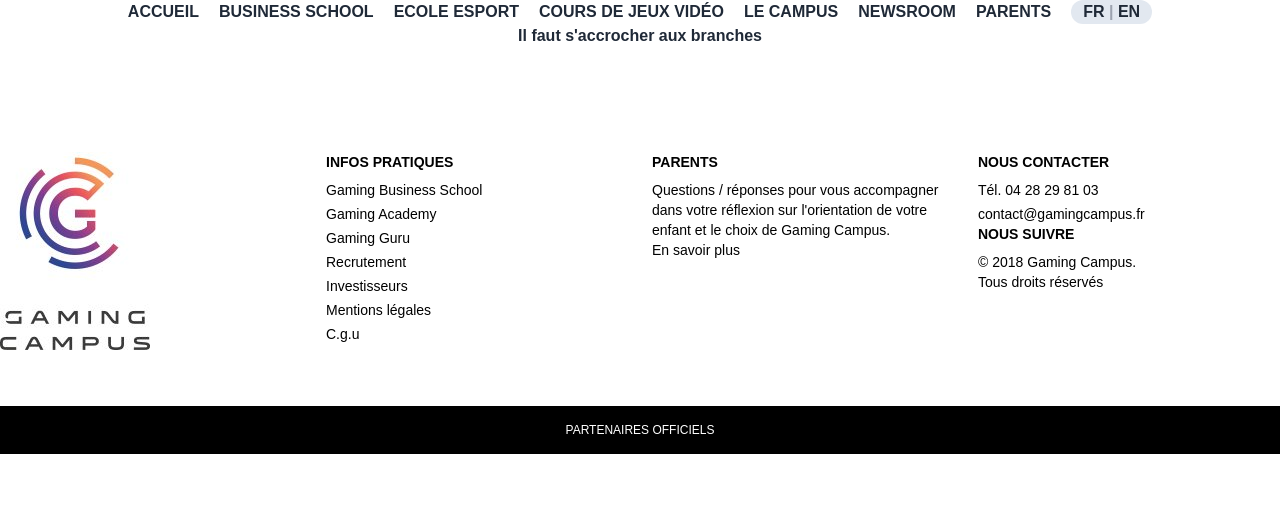
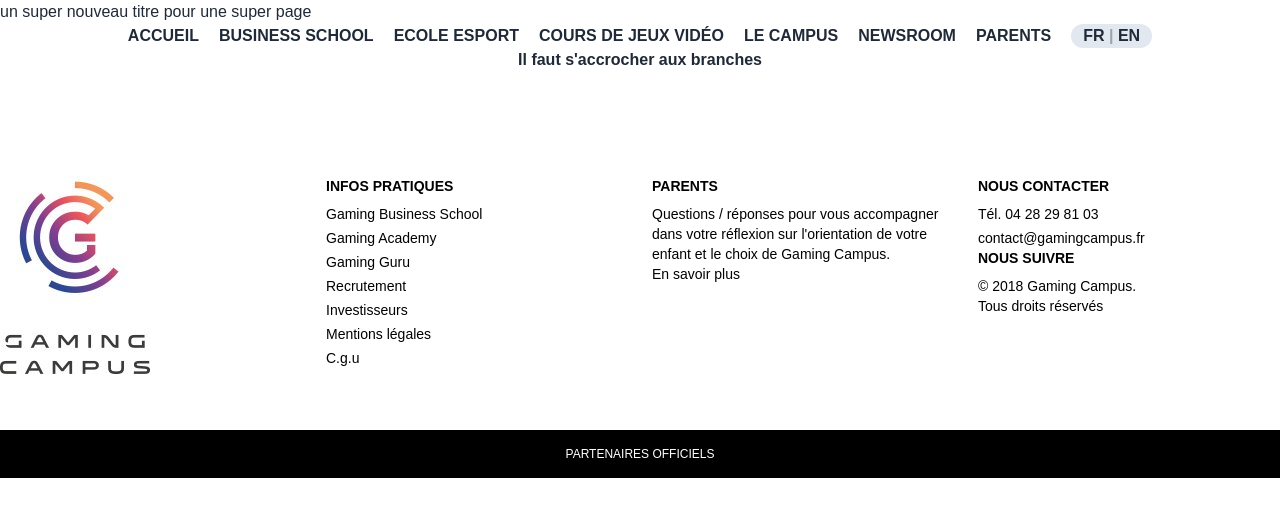
Before and after one commit to Crackzul/2Gaming-Campus, a website: page index.html in a window 1280 px wide. Drawn offline with Linux system fonts and the light colour scheme; a web font is replaced by a local one.

Commit message:
added a title

```diff
--- a/index.html
+++ b/index.html
@@ -9,6 +9,7 @@
 <body class="font-montserrat bg-white text-gray-800">
 
     <header class="">
+      <h1>un super nouveau titre pour une super page</h1>
         <nav class="hidden md:flex justify-center items-start gap-5 text-base container mx-auto">
           <a href="#" class="hover:text-purple-600 font-semibold">ACCUEIL</a>
           <a href="#" class="hover:text-purple-600 font-semibold">BUSINESS SCHOOL</a>
```
